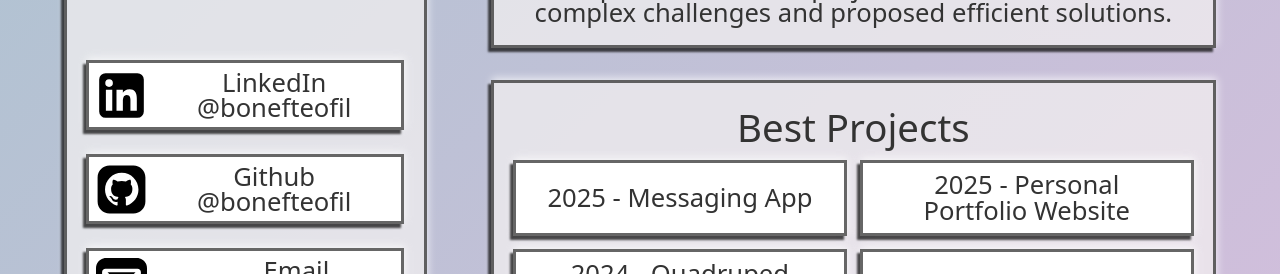
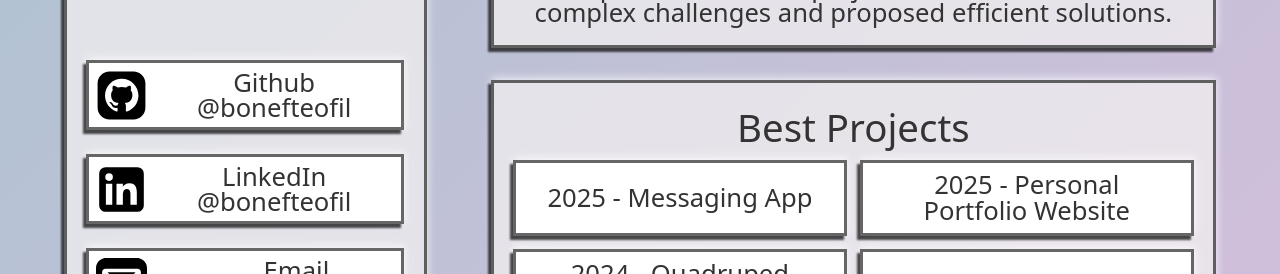
Before and after one commit to bonefteofil/bonefteofil.github.io, a React (Vite) app: page / in a window 1280 px wide. Shown: the part 246-520 px from the top of the page. Built offline with nearby package versions, Linux system fonts and the light colour scheme; a web font is replaced by a local one.

Commit message:
security(deps): update tar dependency

```diff
--- a/src/Sections/contact-vertical.tsx
+++ b/src/Sections/contact-vertical.tsx
@@ -11,11 +11,11 @@ export default function ContactVertical() {
                 Passionate student
             </div>
             <div className="flex flex-col gap-[3vh] w-full">
+                <Button href="https://www.github.com/bonefteofil" icon="github">
+                    Github<br />@bonefteofil
+                </Button>
                 <Button href="https://www.linkedin.com/in/bonefteofil/?locale=en_US" icon="linkedin">
                     LinkedIn<br />@bonefteofil
-                </Button>
-                <Button href="https://www.github.com/bonefteofil" icon="github">
-                    Github<br />@bonefteofil
                 </Button>
                 <Button href="mailto: bonef.teofil@gmail.com" icon="email">
                     Email<br />bonef.teofil@gmail.com
--- a/src/Sections/contact.tsx
+++ b/src/Sections/contact.tsx
@@ -9,11 +9,11 @@ export default function Contact() {
             <div className="flex flex-col items-center gap-2">
                 Passionate student
                 <div className="flex flex-wrap gap-2 justify-center w-full">
+                    <Button href="https://www.github.com/bonefteofil" icon="github">
+                        Github<br />@bonefteofil
+                    </Button>
                     <Button href="https://www.linkedin.com/in/bonefteofil/?locale=en_US" icon="linkedin">
                         LinkedIn<br />@bonefteofil
-                    </Button>
-                    <Button href="https://www.github.com/bonefteofil" icon="github">
-                        Github<br />@bonefteofil
                     </Button>
                     <Button href="mailto: bonef.teofil@gmail.com" icon="email">
                         Email<br />bonef.teofil@gmail.com
```
Also changed, not shown: 1 other file (tests, documents, lock files or other folders).
